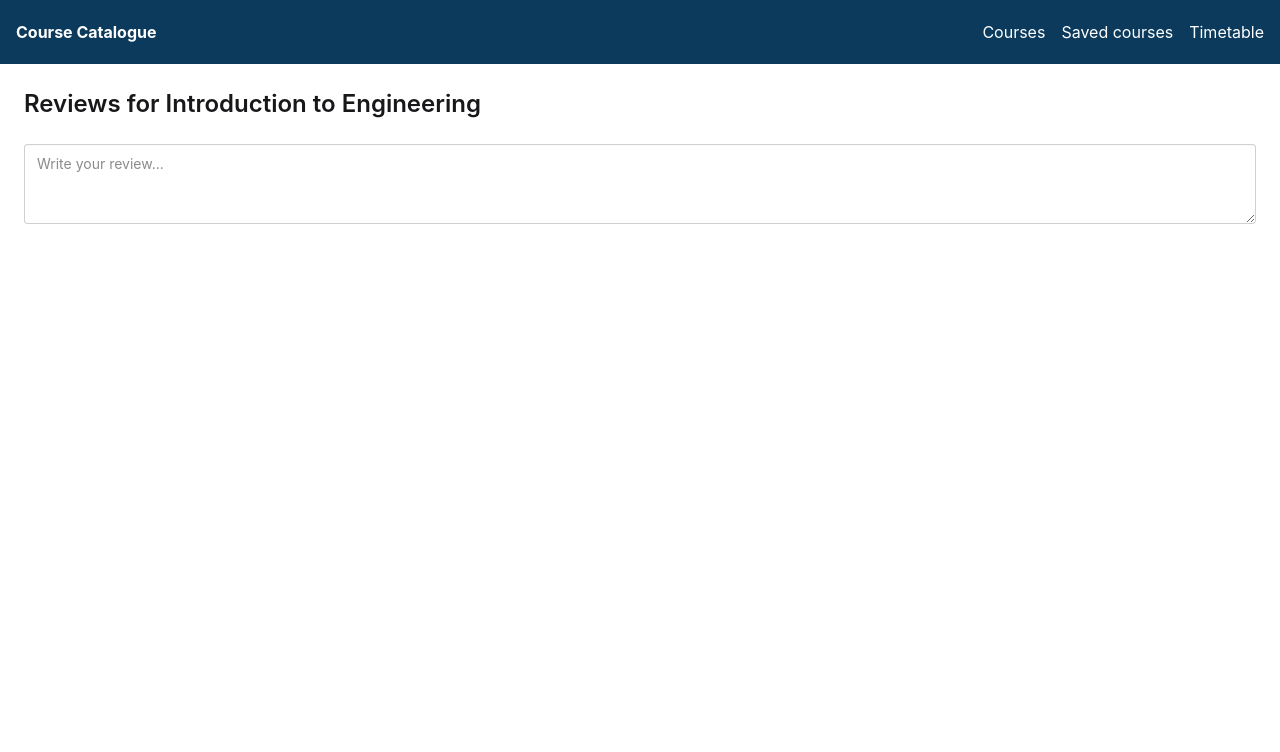
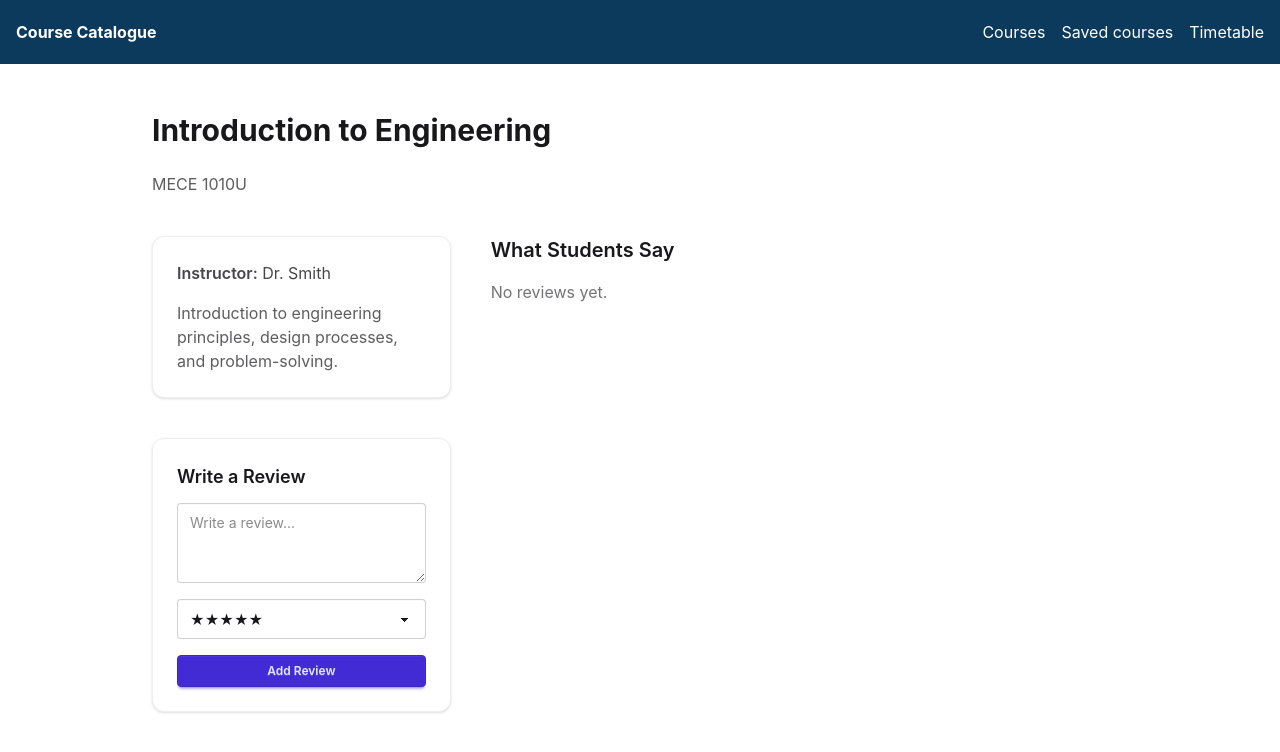
Before and after one commit to TheCuties/TheCuties-Classes-Catalogue, a React (Vite) app: page /reviews/1 in a window 1280 px wide. Shown: the top 752 px of the page. Built offline with nearby package versions, Linux system fonts and the light colour scheme.

Commit message:
Added Review page with star ratings and saving reviews to local storage

```diff
--- a/src/pages/ReviewPage.jsx
+++ b/src/pages/ReviewPage.jsx
@@ -2,42 +2,145 @@ import { useParams } from "react-router-dom"
 import { useState } from 'react';
 
 function ReviewPage({courses}) {
-	let reviewsList;
-	let currentInput;
-	const [reviews, setReviews] = useState([]);
-	const [newReview, setNewReview] = useState("");
+
+	// Get the course id form the url
 	let { id } = useParams();
 	id = Number(id);
 	let courseReview;
+
+	// Find the matching course based on the id
 	for(let course of courses) {
 		if(course.id == id){
 			courseReview = course;
 		}
 	}
 
+	// Load reviews from localStorage if there are any
+	const [reviews, setReviews] = useState(() => {
+		const saved = localStorage.getItem(`reviews-course-${id}`);
+		return saved ? JSON.parse(saved) : [];
+	});
+
+    // State for the new review text input
+	const [newReview, setNewReview] = useState("");
+	// State for the rating stars with default of 5
+	const [newStars, setNewStars] = useState(5);
+
+	// Add a review to the list and store to localStorage
 	function addReview() {
 		// Don't add the review if the input is empty
 		if (newReview.trim() === ""){
 			return;
 		}
-		// Else add the new review and reset the input box
-		setReviews([...reviews, newReview]);
+
+		// Creates a new review object
+		const newReviewObj = {
+			text: newReview,
+			date: new Date().toLocaleDateString(),
+			stars: newStars,
+			name: "Anonymous"
+		};
+
+		 // Add the new review to the existing list
+		const updatedReviews = [...reviews, newReviewObj];
+    	setReviews(updatedReviews);
+
+		// Save updated reviews to localStorage
+		localStorage.setItem(`reviews-course-${id}`, JSON.stringify(updatedReviews));
+		// Reset the input box
   		setNewReview("");
 	}
+
 	return (
-		<div>
-			{/* Page heading */}
-			<h1 className="text-2xl font-semibold mb-6">
-				Reviews for {courseReview.name}
-			</h1>
+  	<div className="max-w-5xl mx-auto p-6">
+
+    {/* Page Title */}
+    <h1 className="text-3xl font-bold mb-6">{courseReview.name}</h1>
+    <p className="text-base-content/70 mb-10">{courseReview.code}</p>
+
+    {/* TWO COLUMN LAYOUT */}
+    <div className="grid grid-cols-1 md:grid-cols-3 gap-10">
+
+      {/* LEFT COLUMN FOR COURSE DETAILS AND WRITE A REVIEW*/}
+      <div className="space-y-10">
+
+        {/* Course Details */}
+        <div className="bg-white border border-base-300 p-6 rounded-xl shadow-sm w-full">
+          <p className="text-base-content/80 mb-2">
+            <span className="font-semibold">Instructor:</span> {courseReview.instructor}
+          </p>
+          <p className="text-base-content/70 mt-4">{courseReview.description}</p>
+        </div>
+
+		{/* Write a Review */}
+		{/* Header */}
+        <div className="bg-white border border-base-300 p-6 rounded-xl shadow-sm w-full">
+          <h2 className="text-lg font-semibold mb-3">Write a Review</h2>
+		{/* Text Area to write review*/}
           <textarea
             className="textarea textarea-bordered w-full mb-4"
-				placeholder="Write your review..."
+            placeholder="Write a review..."
             value={newReview}
             onChange={(e) => setNewReview(e.target.value)}
           />
+		     {/* Drop down to select star rating*/}
+			<select
+				className="select select-bordered w-full mb-4"
+				value={newStars}
+				onChange={(e) => setNewStars(Number(e.target.value))}
+				>
+				<option value={5}>★★★★★</option>
+				<option value={4}>★★★★</option>
+				<option value={3}>★★★</option>
+				<option value={2}>★★</option>
+				<option value={1}>★</option>
+			</select>
+
+		{/* Add a review Button*/}
+          <button
+            className="btn btn-primary btn-sm w-full hover:scale-105 transition-transform"
+            onClick={addReview}
+          >
+            Add Review
+          </button>
         </div>
-	)
+      </div>
+
+      {/* RIGHT COLUMN TO VIEW REVIEWS */}
+	  {/* Header*/}
+      <div className="md:col-span-2">
+        <h2 className="text-xl font-semibold mb-4">What Students Say</h2>
+
+		{/* If there are no reviews, it says no reviews yet, else it dispalys reviews*/}
+        {reviews.length === 0 ? (
+          <p className="text-base-content/60">No reviews yet.</p>) : (
+          <div className="space-y-6">
+            {reviews.map((review, index) => (
+            <div
+				key={index}
+				className="bg-white border border-base-300 p-6 rounded-xl shadow-sm"
+				>
+				{/*Write the student name and the stars they give for the course*/}
+				<div className="flex items-center justify-between mb-2">
+					<span className="font-semibold text-base-content">{review.name}</span>
+					<span className="text-yellow-500">
+					{"★".repeat(review.stars)}
+					</span>
+				</div>
+				{/*Write the date*/}
+				<p className="text-base-content/70 text-sm mb-2">{review.date}</p>
+
+				{/*Add the student review to the rating card*/}
+				<p className="text-base-content font-medium mb-1">Student Review</p>
+				<p className="text-base-content">{review.text}</p>
+				</div>
+            ))}
+          </div>
+        )}
+      </div>
+    </div>
+  </div>
+);
 }
 
 
```
Lines whose indentation alone changed are shown as unchanged.
